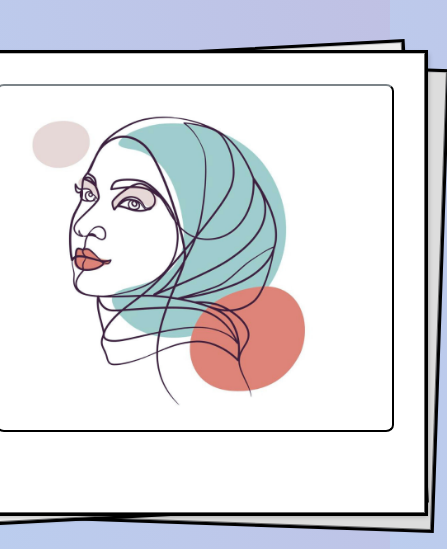
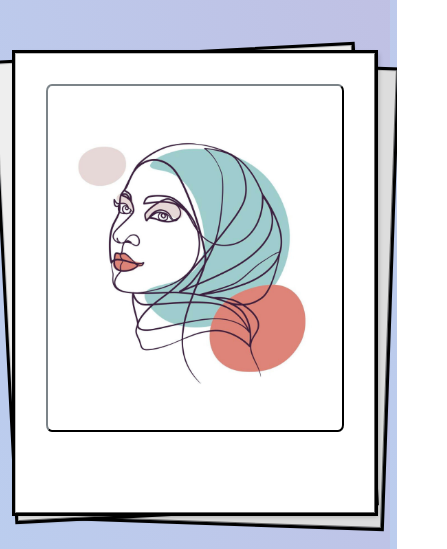
Before and after one commit to salianahshal/personal-website, a plain HTML site: page index.html in a window 390 px wide. Shown: the part 87-636 px from the top of the page, 447 px wide, since content can reach past the window. Drawn offline with nearby package versions, Linux system fonts and the light colour scheme; a web font is replaced by a local one.

Commit message:
changed profile image width

```diff
--- a/styles/scss/global.scss
+++ b/styles/scss/global.scss
@@ -143,11 +143,12 @@
   .paper:before,
   .paper:after {
     margin-bottom: 10%;
-    min-width: 460px;
+    min-width: 60px;
     height: 460px;
   }
   .pic img {
-    min-width: 330px;
+    padding-top: 30px;
+    min-width: 275px;
   }
 }
 .paper:before,
```
Also changed, not shown: styles/css/global.css, 1 other file.
